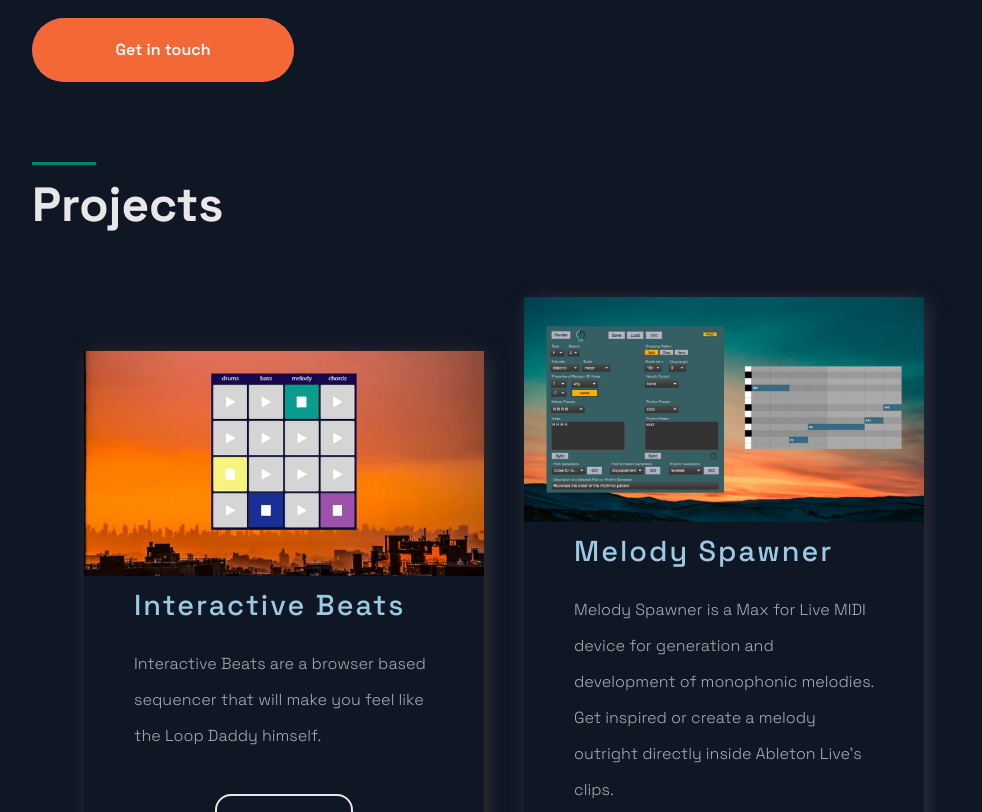
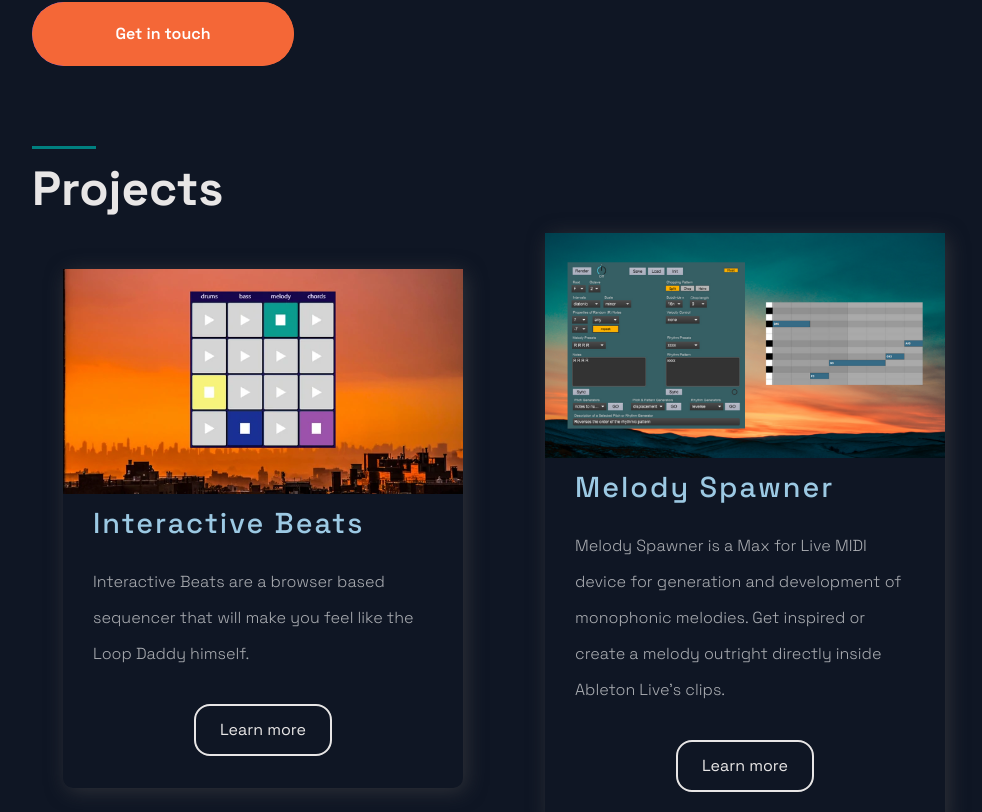
Before and after one commit to JanZaion/jan-zaion-web, a Next.js app: page / in a window 1280 px wide. Shown: the part 368-1180 px from the top of the page, without its empty margins (136-1118 px from the left). Built offline with nearby package versions, Linux system fonts and the light colour scheme.

Commit message:
fix: sizing

```diff
--- a/src/components/Footer/Footer.tsx
+++ b/src/components/Footer/Footer.tsx
@@ -23,13 +23,13 @@
         </LinkList>
         <LinkContainer>
           <SocialIcons href="https://github.com/JanZaion" target="_blank">
-            <AiFillGithub size="3rem" />
+            <AiFillGithub size="2.5rem" />
           </SocialIcons>
           <SocialIcons
             href="https://www.linkedin.com/in/zajicekjan/"
             target="_blank"
           >
-            <AiFillLinkedin size="3rem" />
+            <AiFillLinkedin size="2.5rem" />
           </SocialIcons>
         </LinkContainer>
       </Section>
--- a/src/components/GlobalComponents/GlobalComponents.ts
+++ b/src/components/GlobalComponents/GlobalComponents.ts
@@ -1,10 +1,10 @@
 import styled from 'styled-components';
 
 export const Section = styled.section`
-  margin-bottom: 32px;
+  margin-bottom: 48px;
 
   @media ${(props) => props.theme.breakpoints.sm} {
-    margin-bottom: 16px;
+    margin-bottom: 32px;
   }
 `;
 
--- a/src/components/Header/Header.tsx
+++ b/src/components/Header/Header.tsx
@@ -25,10 +25,10 @@
         href="https://www.linkedin.com/in/zajicekjan/"
         target="blank"
       >
-        <AiFillLinkedin size="3rem" />
+        <AiFillLinkedin size="2rem" />
       </SocialIcons>
       <SocialIcons href="https://github.com/JanZaion" target="blank">
-        <AiFillGithub size="3rem" />
+        <AiFillGithub size="2rem" />
       </SocialIcons>
     </Div3>
   </Container>
--- a/src/components/ProductHero/ProductHero.tsx
+++ b/src/components/ProductHero/ProductHero.tsx
@@ -4,14 +4,13 @@
   SectionText,
 } from '../GlobalComponents/GlobalComponents';
 
-import { StyledImg } from './styled';
 import type { ProductHeroProps } from './types';
 
 const ProductHero = ({ title, tagLine, coverImage }: ProductHeroProps) => (
   <Section>
     <MainTitle>{title}</MainTitle>
     <SectionText>{tagLine}</SectionText>
-    <StyledImg alt={title} loading="lazy" src={coverImage} title={title} />
+    <img alt={title} loading="lazy" src={coverImage} title={title} />
   </Section>
 );
 
--- a/src/components/ProductHero/styled.ts
+++ /dev/null
@@ -1,6 +0,0 @@
-import styled from 'styled-components';
-
-export const StyledImg = styled.img`
-  margin: 0 0 2rem;
-  position: relative;
-`;
--- a/src/components/Projects/styled.ts
+++ b/src/components/Projects/styled.ts
@@ -8,24 +8,23 @@
 `;
 
 export const CardInfoContainer = styled.div`
-  padding: 0 50px;
+  padding: 0 30px;
 
   @media ${(props) => props.theme.breakpoints.sm} {
-    padding: 0.5rem;
+    padding: 1rem;
   }
 `;
 
 export const GridContainer = styled.section`
   display: grid;
   grid-template-columns: repeat(auto-fill, minmax(400px, 1fr));
-  padding: 3rem;
   place-items: center;
-  column-gap: 2rem;
-  row-gap: 3rem;
+  column-gap: 20px;
+  row-gap: 30px;
+
   @media ${(props) => props.theme.breakpoints.sm} {
     display: flex;
     flex-direction: column;
-    padding: 2rem;
     padding-bottom: 0;
   }
 `;
@@ -43,7 +42,7 @@
   font-weight: ${(props) => props.theme.typography.fontWeightMedium};
   letter-spacing: 2px;
   color: ${(props) => props.theme.colors.cardHeader};
-  padding: 0.5rem 0;
+  padding: 8px 0;
   overflow: hidden;
   text-overflow: ellipsis;
 `;
@@ -55,5 +54,5 @@
 export const ButtonContainer = styled.div`
   display: flex;
   justify-content: space-around;
-  margin: 2.5rem 0;
+  margin: 2rem 0;
 `;
--- a/src/pages/index.tsx
+++ b/src/pages/index.tsx
@@ -1,6 +1,5 @@
 import About from '../components/About/About';
 import ContactForm from '../components/ContactForm/ContactForm';
-import { Section } from '../components/GlobalComponents/GlobalComponents';
 import Hero from '../components/Hero/Hero';
 import Projects from '../components/Projects/Projects';
 import { Layout } from '../layout/Layout';
@@ -8,9 +7,7 @@
 const Home = () => {
   return (
     <Layout>
-      <Section>
-        <Hero />
-      </Section>
+      <Hero />
       <Projects />
       <About />
       <ContactForm />
```
